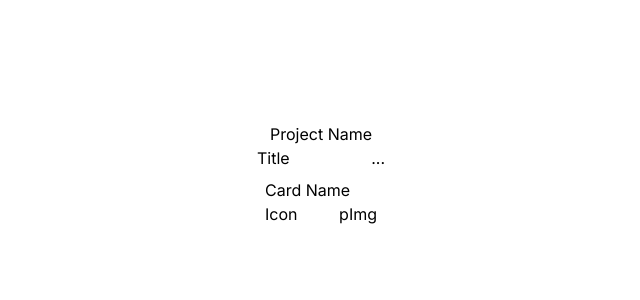
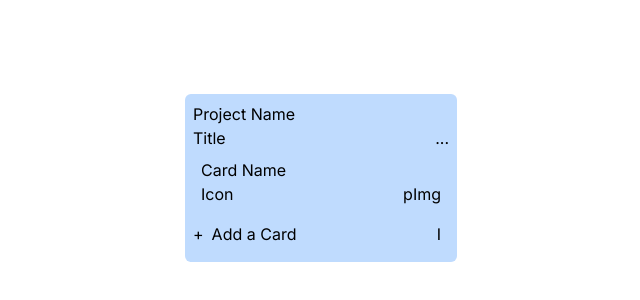
Before and after one commit to hatsakorn/dragNDropTodoList, a Next.js app: page /todolist in a window 1280 px wide. Shown: the part 222-522 px from the top of the page, without its empty margins (319-959 px from the left). Built offline with nearby package versions, Linux system fonts and the light colour scheme.

Commit message:
feat(addCard):create new card title name

```diff
--- /dev/null
+++ b/app/Interfaces/components/Create/index.ts
@@ -0,0 +1,3 @@
+export interface ICreate {
+  onCreate?: (value: string) => void;
+}
--- a/app/components/Card/index.tsx
+++ b/app/components/Card/index.tsx
@@ -4,7 +4,7 @@ import { ICard } from "@/app/Interfaces/components/Card";
 export default function Card(props: ICard) {
   const { children } = props;
   return (
-    <div className="w-32 p-2">
+    <div className="w-64 rounded-md p-2">
       <div>
         <div>{children}</div>
         {/* when hover
--- /dev/null
+++ b/app/components/Modal/Create/index.tsx
@@ -0,0 +1,60 @@
+"use client";
+
+import React, { useState } from "react";
+import { ICreate } from "@/app/Interfaces/components/Create";
+
+export default function Create(props: ICreate) {
+  const { onCreate = () => {} } = props;
+  const [isClick, setIsClick] = useState<boolean>(false);
+  const [titleName, setTitleName] = useState<string>("");
+
+  const handleClick = () => {
+    setIsClick(true);
+  };
+
+  const handleChange = (e: React.ChangeEvent<HTMLInputElement>) => {
+    setTitleName(e.target.value);
+  };
+
+  const handleCreate = () => {
+    onCreate(titleName);
+  };
+
+  return (
+    <div>
+      {isClick ? (
+        <div>
+          <div>
+            <input
+              type="text"
+              placeholder="Enter name of a card."
+              onChange={(e) => handleChange(e)}
+            ></input>
+          </div>
+          <div className="flex gap-2">
+            <button
+              className="p-1 m-1 rounded-md bg-blue-400"
+              onClick={() => handleCreate()}
+            >
+              Add Card
+            </button>
+            <button onClick={() => setIsClick(false)}>X</button>
+          </div>
+        </div>
+      ) : (
+        <div className="flex justify-between w-64">
+          <button
+            className=" rounded-md grow active:bg-blue-600"
+            onClick={() => handleClick()}
+          >
+            <div className="flex gap-2">
+              <div>+</div>
+              <div>Add a Card</div>
+            </div>
+          </button>
+          <button className="p-2 active:bg-blue-600">I</button>
+        </div>
+      )}
+    </div>
+  );
+}
--- a/app/todolist/page.tsx
+++ b/app/todolist/page.tsx
@@ -1,18 +1,22 @@
 import Card from "@/app/components/Card";
+import Create from "@/app/components/Modal/Create";
 
 export default function Todolist() {
   return (
     <div
-      className="flex flex-col justify-center items-center"
-      style={{ height: "800px" }}
+      className="flex flex-col justify-center items-center "
+      style={{ height: "100vh" }}
     >
-      <header>Project Name</header>
-      <div className="w-32">
-        <div className="flex justify-between">
-          <div>Title</div>
-          <div>...</div>
+      <div className="bg-blue-200 rounded-md p-2">
+        <header>Project Name</header>
+        <div className="w-64">
+          <div className="flex justify-between">
+            <div>Title</div>
+            <div>...</div>
+          </div>
+          <Card>Card Name</Card>
         </div>
-        <Card>Card Name</Card>
+        <Create />
       </div>
     </div>
   );
```
